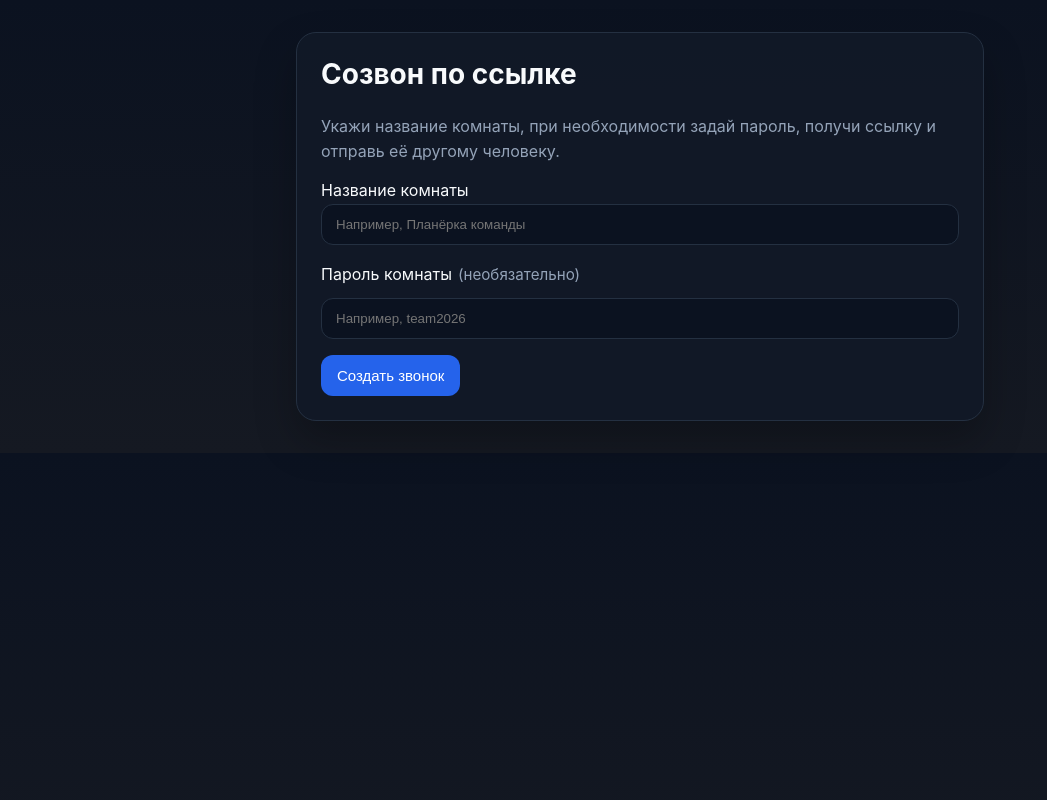
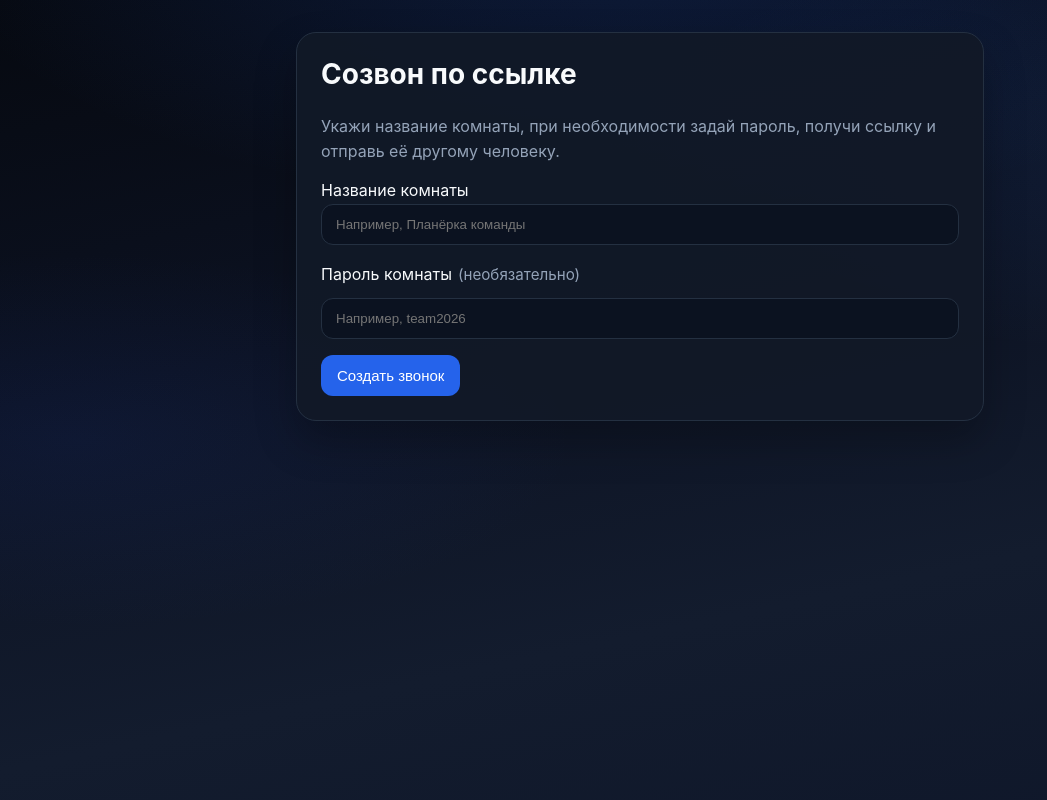
Before and after one commit to Noloquideus/linkra, a FastAPI app: page / in a window 1280 px wide. Shown: the whole page, without its empty margins (0-1047 px from the left). Run offline with FastAPI, Linux system fonts and the light colour scheme.

Commit message:
change background

```diff
--- a/backend/static/style.css
+++ b/backend/static/style.css
@@ -1,5 +1,6 @@
 :root {
-  --bg: #0f172a;
+  --bg: #0c1222;
+  --bg-deep: #060910;
   --card: #111827;
   --line: #243041;
   --text: #f8fafc;
@@ -12,11 +13,21 @@
 
 * { box-sizing: border-box; }
 
+html {
+  background: var(--bg-deep);
+}
+
 body {
   margin: 0;
+  min-height: 100vh;
   font-family: Inter, Arial, sans-serif;
-  background: linear-gradient(180deg, #0b1220, #151922);
   color: var(--text);
+  background-color: var(--bg-deep);
+  background-image:
+    radial-gradient(ellipse 110% 75% at 50% -12%, rgba(37, 99, 235, 0.2), transparent 52%),
+    radial-gradient(ellipse 90% 55% at 92% 18%, rgba(59, 130, 246, 0.09), transparent 48%),
+    radial-gradient(ellipse 75% 45% at 6% 55%, rgba(30, 64, 175, 0.11), transparent 52%),
+    linear-gradient(168deg, var(--bg-deep) 0%, var(--bg) 38%, #131c2e 72%, #0f172a 100%);
 }
 
 .container {
```
